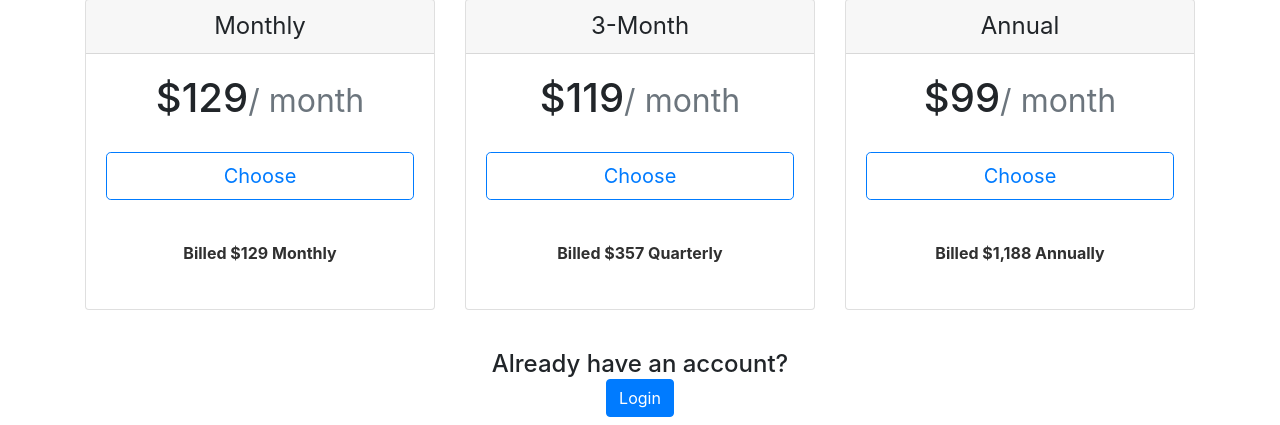
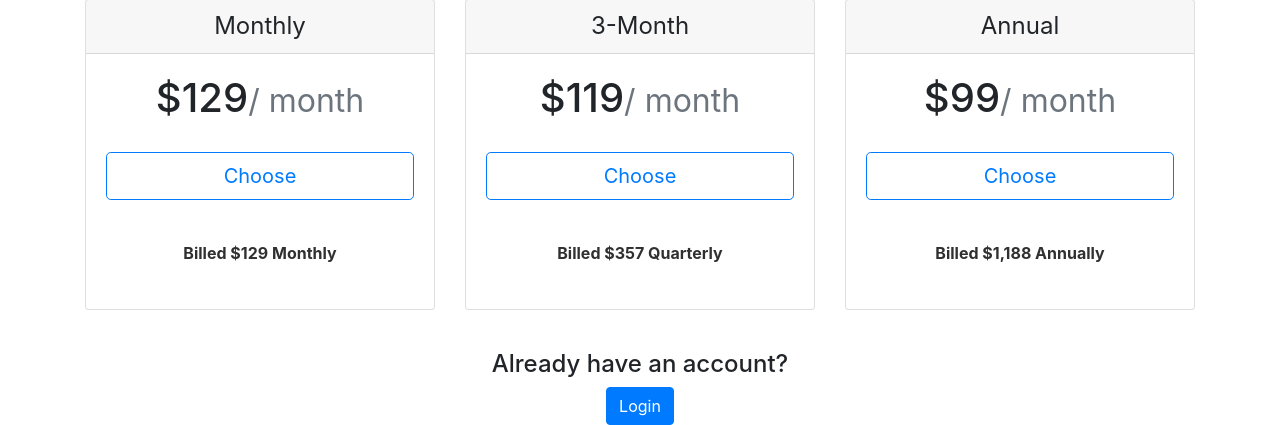
Before and after one commit to Hewlbern/SideSpacer, a Django app: page /Spaces/pre_signup/ in a window 1280 px wide. Shown: the part 497-922 px from the top of the page. Run offline with Django 3.2, Linux system fonts and the light colour scheme; some libraries are stand-ins or nearby versions.

Commit message:
Repsonsiveness

```diff
--- a/templates/Spaces/pre_signup.html
+++ b/templates/Spaces/pre_signup.html
@@ -20,7 +20,7 @@
 
         <div class="col-md"></div>
         <div class="col-md"></div>
-        <div class="col-md">
+        <div class="col-md d-none d-md-block" id="exitsign">
             <a href="/Spaces/"><i class="fas fa-times" id="exit"></i></a>
         </div>
 
@@ -109,8 +109,9 @@
 
 <!-- Already have an account? -->
 
-<div class="container">
-    <h4 class="display-5 text-center">Already have an account? <br> <a href="{% url 'login' %}" class="btn btn-primary">Login</a></h4>
+<div class="container text-center">
+    <h4 class="display-5 text-center">Already have an account?</h4>
+    <a href="{% url 'login' %}" class="btn btn-primary">Login</a>
 </div>
 
 <script src="https://maxcdn.bootstrapcdn.com/bootstrap/4.0.0/js/bootstrap.min.js" integrity="sha384-JZR6Spejh4U02d8jOt6vLEHfe/JQGiRRSQQxSfFWpi1MquVdAyjUar5+76PVCmYl" crossorigin="anonymous"></script>
```
Also changed, not shown: static/css/presignup.css (line endings or trailing spaces).
